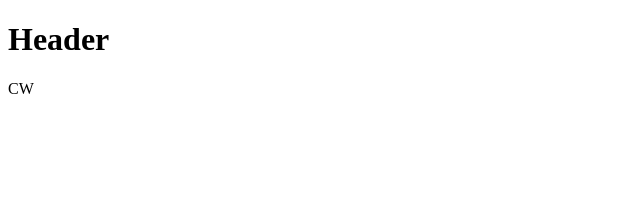
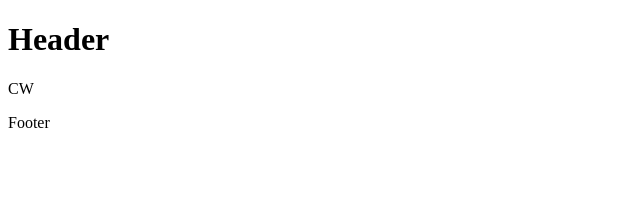
Before and after one commit to Bunyamin54/React_Devoloper, a React (Create React App) app in the folder rc02_comp-jsx/: page / in a window 1280 px wide. Shown: the top 204 px of the page, without its empty margins (0-640 px from the left). Built offline with nearby package versions, Linux system fonts and the light colour scheme.

Commit message:
extentions

```diff
--- a/rc02_comp-jsx/src/App.js
+++ b/rc02_comp-jsx/src/App.js
@@ -1,3 +1,4 @@
+import Footer from "./Footer";
 import Header from "./Header";
 
 function App() {
@@ -6,6 +7,7 @@ function App() {
 
 
     <Header/>
+    <Footer/>
 
     </div>
 
--- a/rc02_comp-jsx/src/Footer.js
+++ b/rc02_comp-jsx/src/Footer.js
@@ -2,9 +2,9 @@ import React from 'react'
 
 const Footer = () => {
   return (
-    <div>
-
-    </div>
+    <footer>
+      <p>Footer</p>
+    </footer>
   )
 }
 
```
